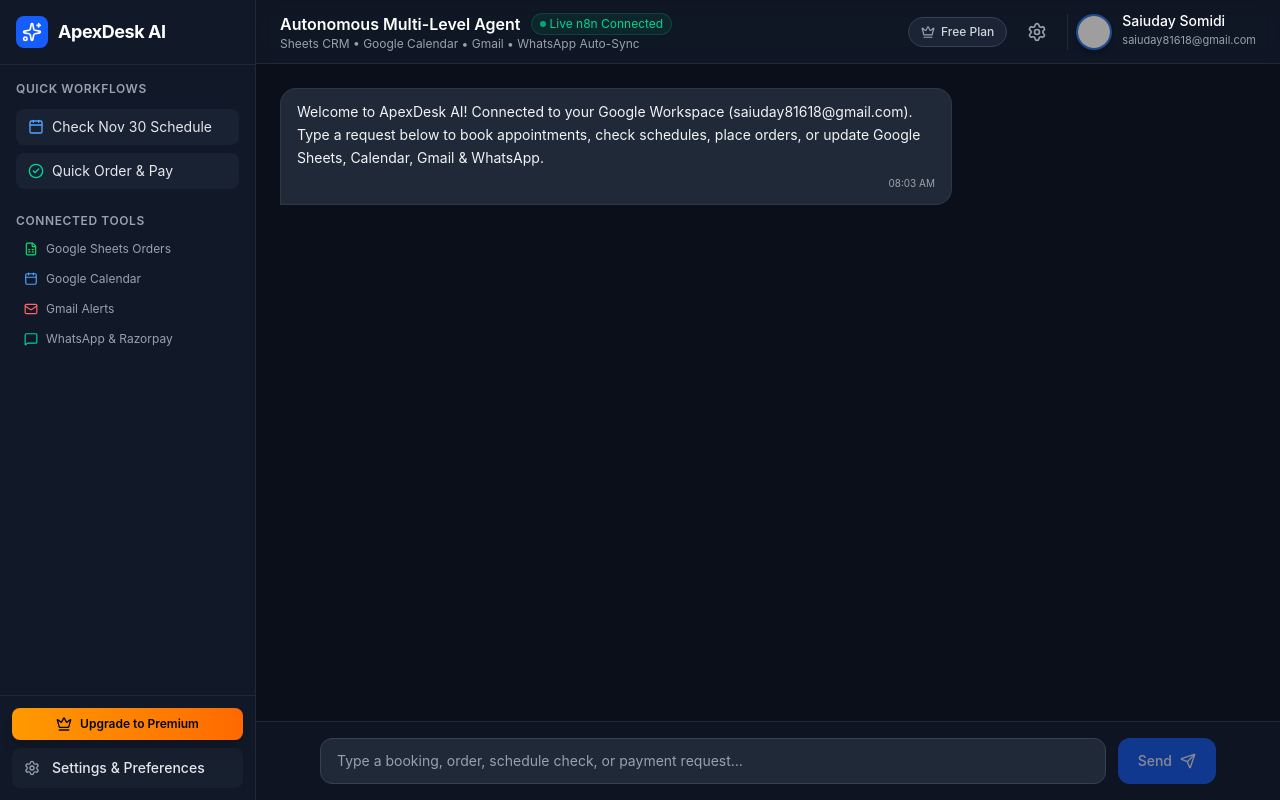
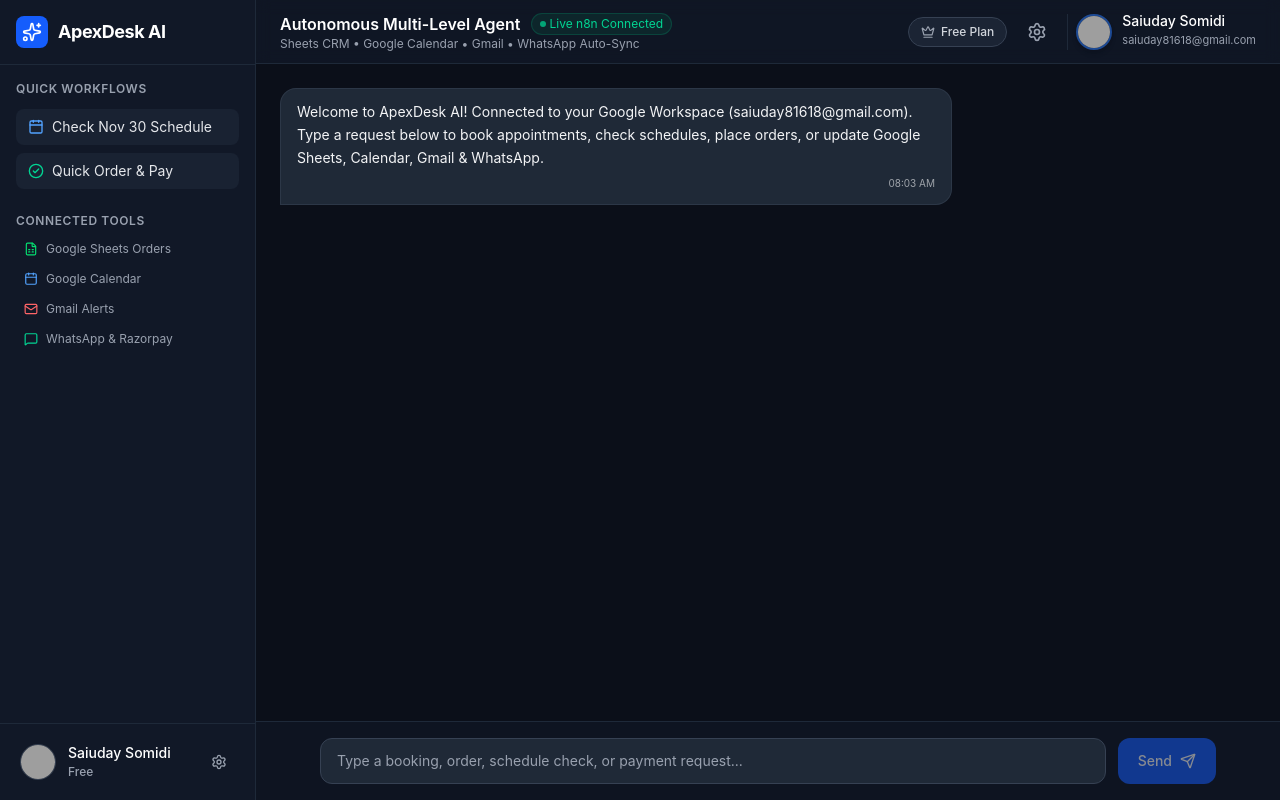
Before and after one commit to Saiuday-gif/apexdesk-multilevel-ai-agent, a React (Vite) app: page / in a window 1280 px wide. Built offline with nearby package versions, Linux system fonts and the light colour scheme; grey boxes are pictures that could not be loaded.

Commit message:
Update sidebar footer to Gemini-style profile, plan, and settings gear

```diff
--- a/src/App.tsx
+++ b/src/App.tsx
@@ -1,4 +1,4 @@
-import { useState, useRef, useEffect } from 'react';
+import React, { useState, useRef, useEffect } from 'react';
 import {
   Send, Settings, User, Calendar, CheckCircle2,
   Sparkles, Trash2, X, Bell, Shield, Link as LinkIcon,
@@ -188,30 +188,41 @@ export default function App() {
           </div>
         </div>
 
-        {/* Bottom Left: Premium & Settings */}
-        <div className="p-3 border-t border-gray-800 space-y-2">
-          {!isPremium && (
+        {/* Bottom Left: Gemini Style Profile + Plan + Settings Gear */}
+        <div className="p-3 border-t border-gray-800">
+          <div className="flex items-center justify-between px-2 py-2 rounded-xl hover:bg-gray-800/60 transition">
+            <div
+              className="flex items-center gap-3 cursor-pointer flex-1 min-w-0"
+              onClick={() => setIsPremiumModalOpen(true)}
+              title="Manage Plan & Profile"
+            >
+              <img
+                src={profilePic}
+                alt={userName}
+                className="w-9 h-9 rounded-full object-cover border border-gray-700 shrink-0"
+              />
+              <div className="min-w-0">
+                <p className="text-sm font-medium text-white truncate leading-tight">{userName}</p>
+                <p className={`text-xs mt-0.5 font-medium ${isPremium ? 'text-amber-400' : 'text-gray-400'}`}>
+                  {isPremium ? 'Pro' : 'Free'}
+                </p>
+              </div>
+            </div>
+
             <button
-              onClick={() => setIsPremiumModalOpen(true)}
-              className="w-full flex items-center justify-center gap-2 px-3 py-2 rounded-lg bg-gradient-to-r from-amber-500 to-orange-500 hover:from-amber-400 hover:to-orange-400 text-gray-950 font-semibold text-xs shadow-lg transition"
+              onClick={() => setIsSettingsOpen(true)}
+              className="p-2 rounded-full text-gray-400 hover:text-white hover:bg-gray-700/60 transition shrink-0"
+              title="Settings & Preferences"
             >
-              <Crown className="w-4 h-4" />
-              <span>Upgrade to Premium</span>
+              <Settings className="w-4 h-4" />
             </button>
-          )}
-          <button
-            onClick={() => setIsSettingsOpen(true)}
-            className="w-full flex items-center gap-3 px-3 py-2.5 rounded-lg bg-gray-800/50 hover:bg-gray-800 text-gray-200 transition text-sm font-medium"
-          >
-            <Settings className="w-4 h-4 text-gray-400" />
-            <span>Settings & Preferences</span>
-          </button>
+          </div>
         </div>
       </aside>
 
       {/* Main Content Area */}
       <main className="flex-1 flex flex-col">
-        {/* Top Header — Gemini Style Profile, Plan & Settings Gear */}
+        {/* Top Header */}
         <header className="h-16 border-b border-gray-800 bg-[#111827]/80 backdrop-blur px-6 flex items-center justify-between">
           <div>
             <div className="flex items-center gap-2.5">
@@ -224,9 +235,8 @@ export default function App() {
             <p className="text-xs text-gray-400">Sheets CRM • Google Calendar • Gmail • WhatsApp Auto-Sync</p>
           </div>
 
-          {/* Top-Right Gemini Style Bar: Plan Pill + Settings Gear + Profile Pic & Name */}
+          {/* Top-Right Profile Section */}
           <div className="flex items-center gap-3">
-            {/* Free / Pro Plan Selector Pill */}
             <button
               onClick={() => setIsPremiumModalOpen(true)}
               className={`flex items-center gap-1.5 px-3 py-1.5 rounded-full text-xs font-medium border transition ${
@@ -240,7 +250,6 @@ export default function App() {
               <span>{isPremium ? 'Pro Plan' : 'Free Plan'}</span>
             </button>
 
-            {/* Settings Gear Icon */}
             <button
               onClick={() => setIsSettingsOpen(true)}
               className="p-2 rounded-full text-gray-400 hover:text-white hover:bg-gray-800 transition"
@@ -249,7 +258,6 @@ export default function App() {
               <Settings className="w-5 h-5" />
             </button>
 
-            {/* Profile Picture & Name */}
             <div
               className="flex items-center gap-2.5 cursor-pointer pl-2 border-l border-gray-800"
               onClick={() => setIsSettingsOpen(true)}
@@ -498,7 +506,7 @@ export default function App() {
                     FULL APP
                   </span>
                   <p className="text-xs font-semibold text-emerald-400 uppercase">Overall Setup</p>
-                  <p className="text-2xl font-extrabold text-white mt-1">₹14,999</p>
+                  <p className="text-2xl font-extrabold text-white mt-1">₹20,000</p>
                   <p className="text-[11px] text-gray-400 mt-1">One-Time Ownership</p>
                 </button>
               </div>
@@ -533,7 +541,7 @@ export default function App() {
                   ? 'Premium Plan Active'
                   : selectedPlan === 'monthly'
                   ? 'Activate Monthly Plan (₹999/mo)'
-                  : 'Get Full App Setup (₹14,999)'}
+                  : 'Get Full App Setup (₹20,000)'}
               </button>
             </div>
           </div>
```
